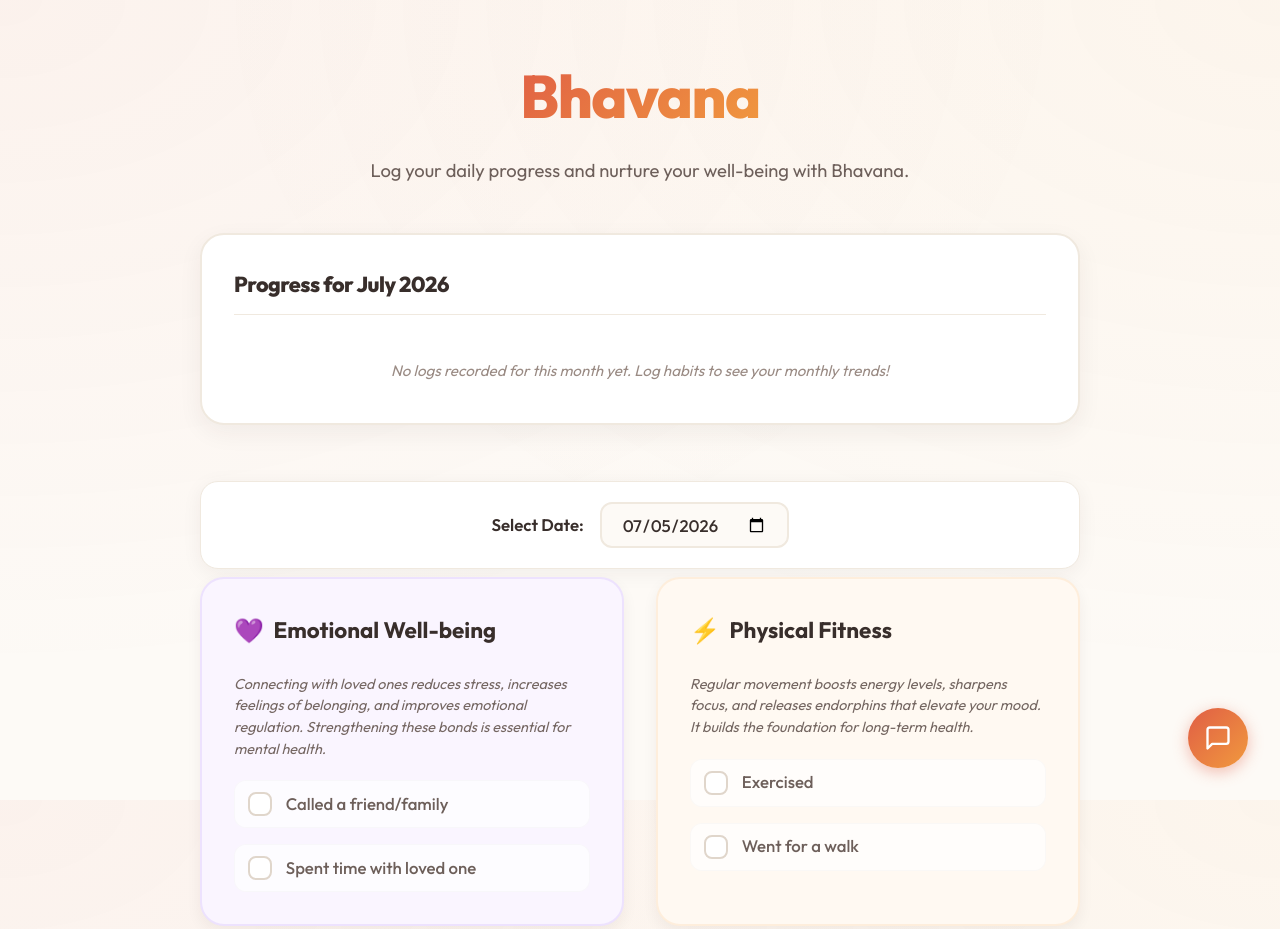
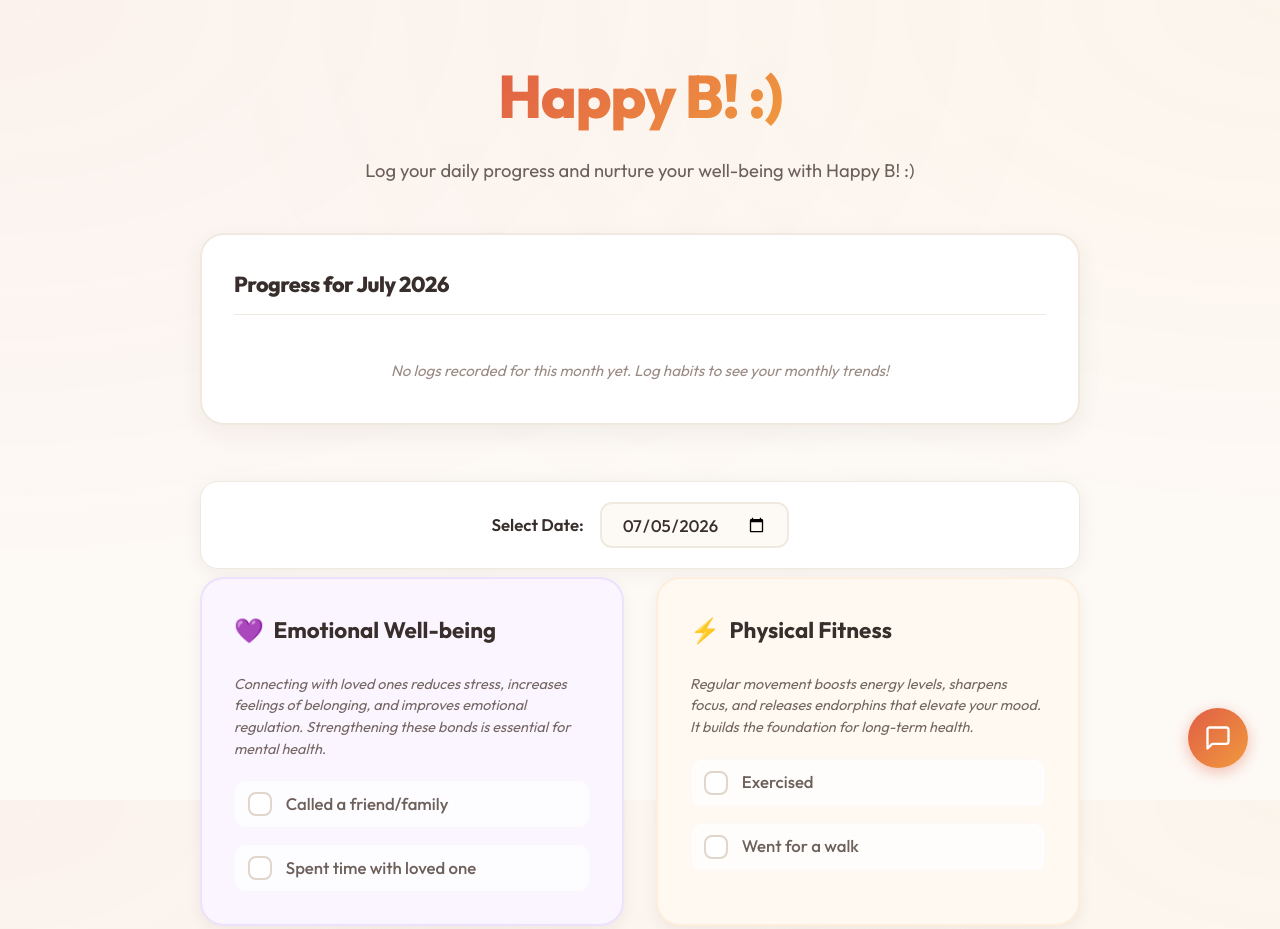
Before and after one commit to Bhavana6896/Capstone-Project, a website: page index.html in a window 1280 px wide. Shown: the top 929 px of the page. Drawn offline with Linux system fonts and the light colour scheme.

Commit message:
Renamed website

```diff
--- a/index.html
+++ b/index.html
@@ -4,15 +4,15 @@
 <head>
   <meta charset="UTF-8">
   <meta name="viewport" content="width=device-width, initial-scale=1.0">
-  <title>Bhavana</title>
+  <title>Happy B! :)</title>
   <link rel="stylesheet" href="style.css">
 </head>
 
 <body>
   <div class="container">
     <header>
-      <h1>Bhavana</h1>
-      <p class="subtitle">Log your daily progress and nurture your well-being with Bhavana.</p>
+      <h1>Happy B! :)</h1>
+      <p class="subtitle">Log your daily progress and nurture your well-being with Happy B! :)</p>
     </header>
 
     <div id="notification-bar" class="notification"></div>
```
